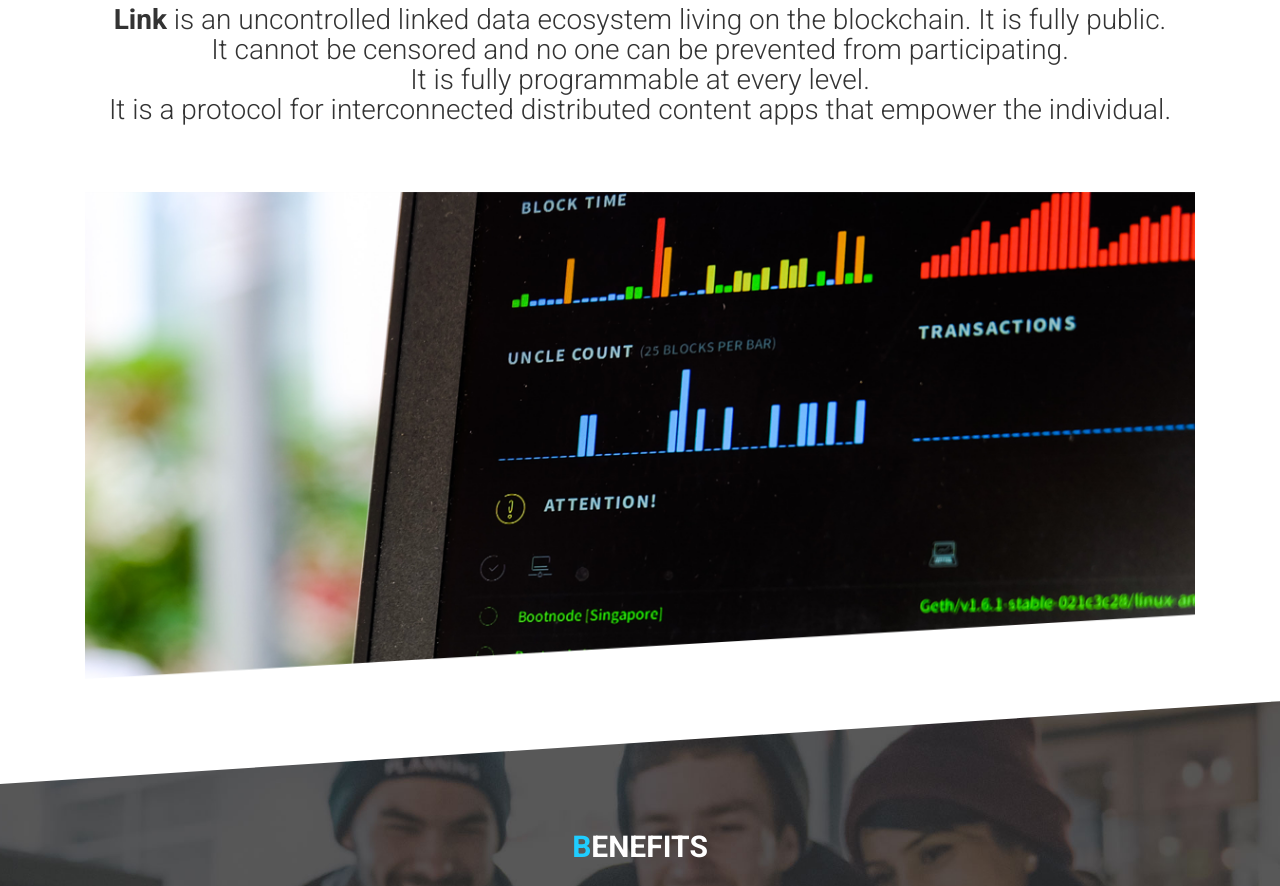
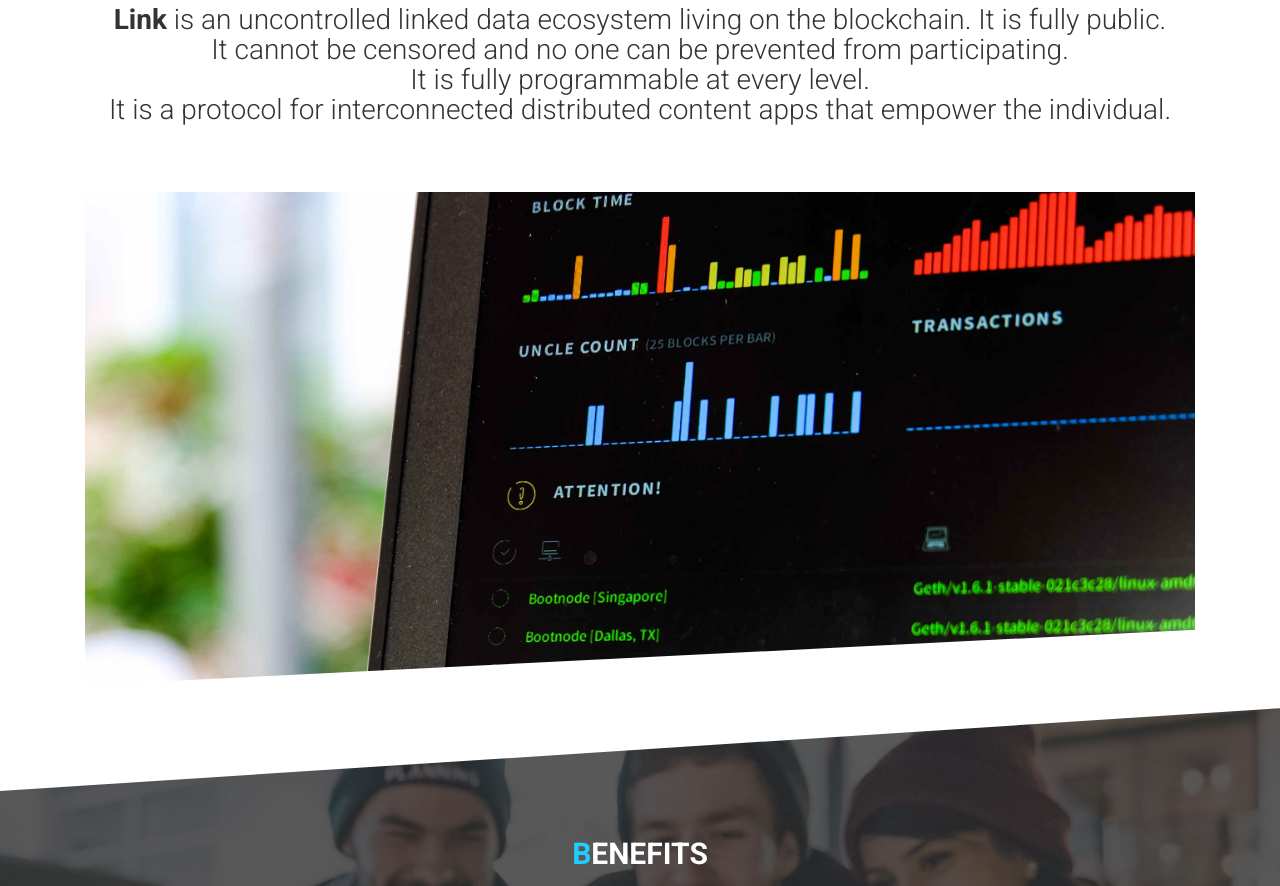
Before and after one commit to mix-blockchain/mix-website, a plain HTML site: page index.html in a window 1280 px wide. Shown: the part 622-1508 px from the top of the page. Drawn offline with nearby package versions, Linux system fonts and the light colour scheme.

Commit message:
Reduce image filesize.

```diff
--- a/css/style.css
+++ b/css/style.css
@@ -575,9 +575,27 @@ border: none;
 .centPic{
   margin-top: 57px;
   text-align: center;
-
   margin-bottom: -89px;
   z-index: 10;
+  position: relative;
+  width: 100%;
+  overflow: hidden;
+  height:100%;
+}
+.centPic:after {
+  content: "";
+  position: absolute;
+  z-index: 1;
+  pointer-events: none;
+  bottom: 0;
+  left: 0;
+  width: 100%;
+  -webkit-background-size: cover;
+  -moz-background-size: cover;
+  -o-background-size: cover;
+  background-size: cover;
+  border-bottom: 150px solid white;
+  border-left: 3000px solid transparent;
 }
 .centPic img{
   display:inline-block;
--- a/index.html
+++ b/index.html
@@ -110,7 +110,7 @@
     <div class="container">
       <div class="row">
         <div class="col-md-12 centPic">
-          <img class="img-responsive"  src="images/links/headerimg2.png"/>
+          <img class="img-responsive"  src="images/netstats.jpeg"/>
         </div>
       </div>
     </div>
```
Also changed, not shown: images/links/headerimg2.png (deleted), images/netstats.jpeg (added).
